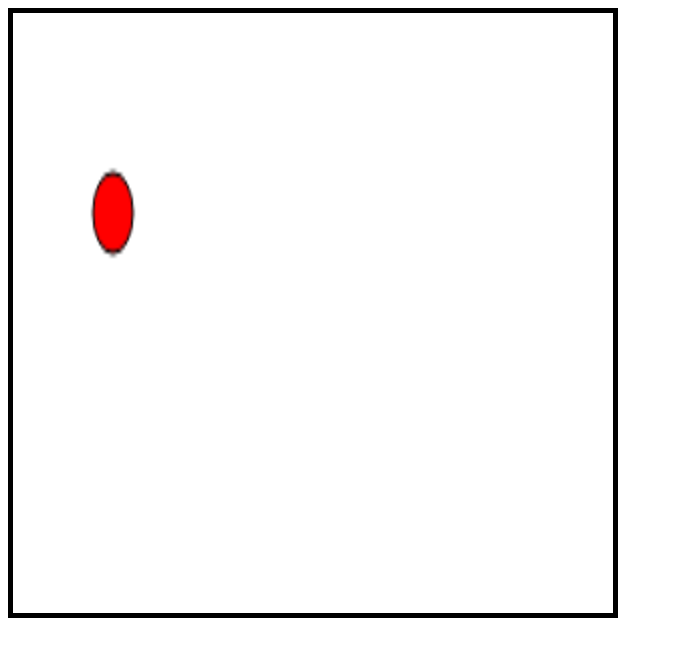
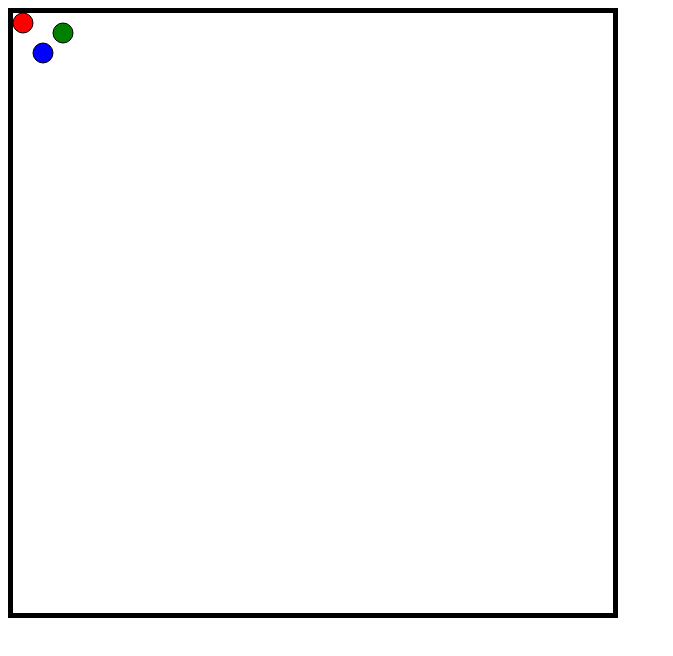
Before and after one commit to Jaxsbr/Dots, a website: page index.html in a window 1280 px wide. Shown: the whole page, without its empty margins (0-673 px from the left). Drawn offline with Linux system fonts and the light colour scheme.

Commit message:
rendering players, wip mouse movement

```diff
--- a/index.html
+++ b/index.html
@@ -4,8 +4,6 @@
     <title>Socket.IO chat</title>
     <style>
         canvas {
-          width: 600px;
-          height: 600px;
           border: 5px solid black;
       }
     </style>
--- a/static/game.js
+++ b/static/game.js
@@ -1,16 +1,92 @@
-console.log('game reached');
-var canvas = document.getElementById('canvas');
-var graphics = canvas.getContext('2d');
+var game;
+var mouseLocation;
 
-drawFillArc('red', 50, 50, 10);
+window.addEventListener('load', function() {
+    game = new Game();
+    game.Render();
+});
 
-function drawFillArc(style, centerX, centerY, radius) {
-    graphics.fillStyle = style;
-    graphics.beginPath();
-    graphics.scale(1, 1);
-    graphics.arc(centerX, centerY, radius, 0, 2 * Math.PI);
-    graphics.fill();
+window.addEventListener('mousemove', function(mouseEvent) {
+    mouseLocation = { x: mouseEvent.x, y: mouseEvent.y };
+});
 
-    graphics.strokeStyle = 'black';
-    graphics.stroke();
-};
+getNormalizedVector = function (x1, y1, x2, y2) {
+    var px = x1 - x2;
+    var py = y1 - y2;
+    var dist = Math.sqrt(px * px + py * py);
+    return { x: px / dist, y: py / dist };
+}
+
+
+Game = function() {
+    this.canvas = document.getElementById('canvas');
+    this.canvas.width = 600;
+    this.canvas.height = 600;
+    this.graphics = this.canvas.getContext('2d');
+    this.graphics.setTransform(1, 0, 0, 1, 0, 0)
+
+    this.gameInfo = new GameInfo();
+    this.gameInfo.AddPlayer('player1SocketId', 'red', 10, 10);
+    this.gameInfo.AddPlayer('player2SocketId', 'blue', 30, 40);
+    this.gameInfo.AddPlayer('player3SocketId', 'green', 50, 20);
+
+    // this.player = new Player('player1SocketId');
+    // this.player.GetRenderPayload(this.gameInfo);
+}
+
+Game.prototype.Render = function() {
+    this.gameInfo.PlayerLocations.forEach(playerLocation => {
+        this.RenderPlayer(playerLocation);
+    });
+}
+
+Game.prototype.RenderPlayer = function(playerLocation) {
+    this.graphics.fillStyle = playerLocation.style;
+    this.graphics.beginPath();
+    this.graphics.scale(1, 1);
+    this.graphics.arc(playerLocation.x, playerLocation.y, 10, 0, 2 * Math.PI);
+    this.graphics.fill();
+
+    this.graphics.strokeStyle = 'black';
+    this.graphics.stroke();
+}
+
+
+GameInfo = function() {
+    // object signature:  { socketId: 'me', style: 'red', x: 100, y: 100 }
+    this.PlayerLocations = [];
+}
+
+GameInfo.prototype.AddPlayer = function (socketId, style, x, y) {
+    this.PlayerLocations.push({ socketId: socketId, style: style, x: x, y: y });
+}
+
+GameInfo.prototype.RemovePlayer = function (socketId) {
+    for (let index = 0; index < this.PlayerLocations.length; index++) {
+        const playerLocation = this.PlayerLocations[index];
+        if (playerLocation.socketId === socketId) {
+            this.PlayerLocations.splice(index, 1);
+            break;
+        }
+    }
+}
+
+
+Player = function(socketId, style) {
+    this.socketId = socketId;
+    this.style = style;
+    this.location = { x: 0, y: 0 };
+    this.gameInfo = new GameInfo();
+}
+
+Player.prototype.GetRenderPayload = function (gameInfo) {
+    this.gameInfo = gameInfo;
+}
+
+Player.prototype.Update = function () {
+    // TODO: update the player location to follow the mouse
+    // 1) Calculate and normalize direction vector from current location to mouse location
+    // 2) Calculate player velocity by adding move speed to direction vector
+
+    let normalizedDirectionVector = getNormalizedVector(this.location.x, this.location.y, mouseLocation.x, mouseLocation.y);
+}
```
